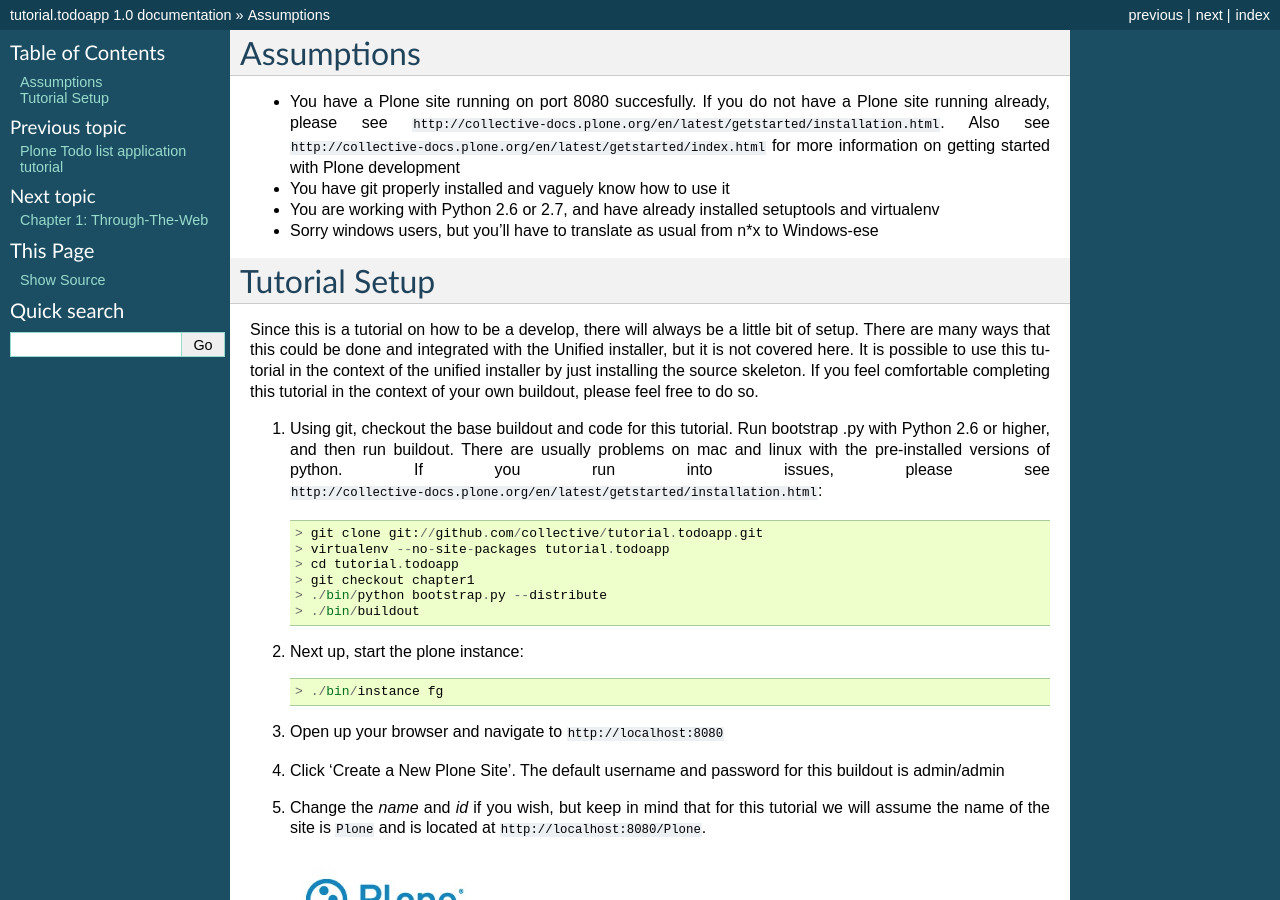
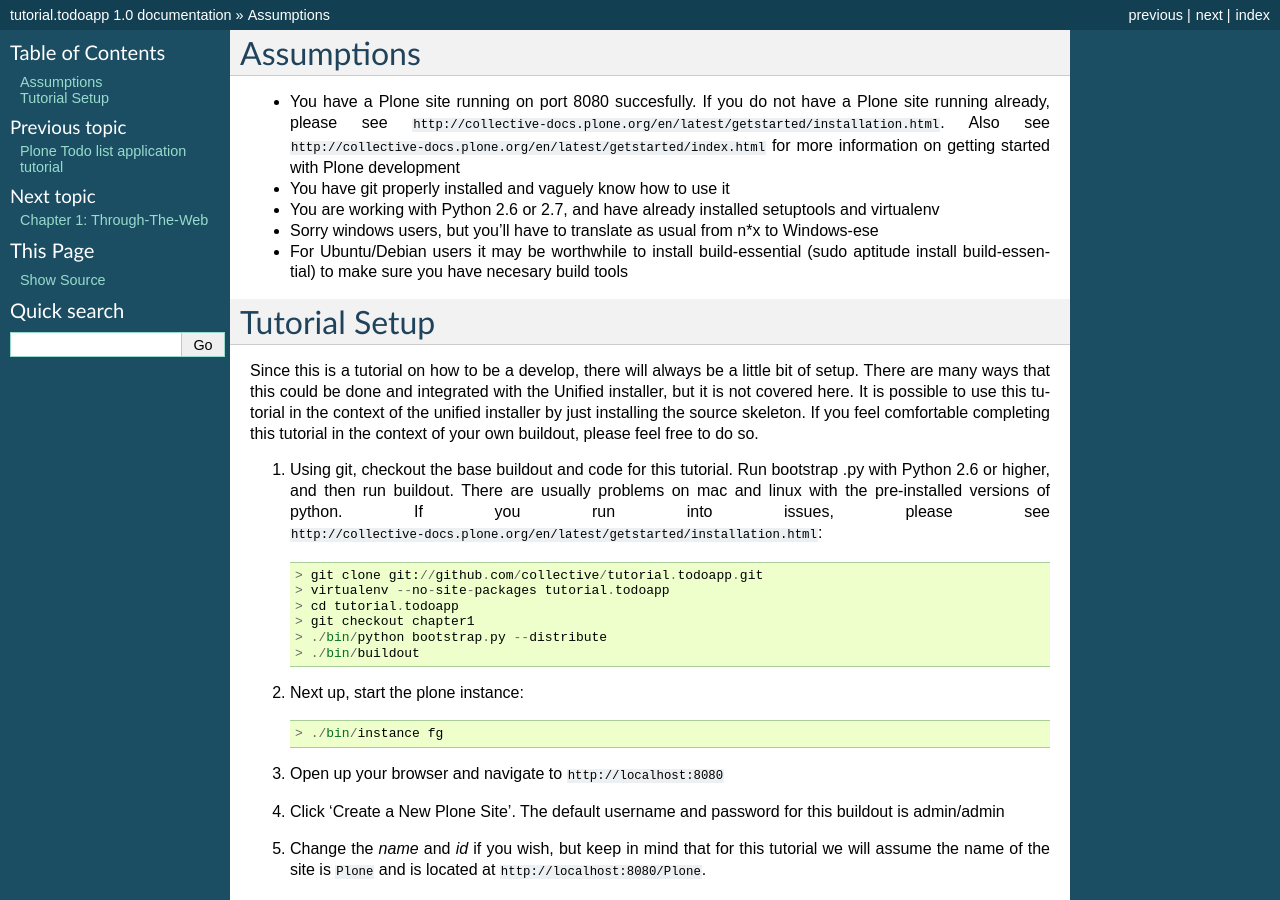
Before and after one commit to collective/tutorial.todoapp, a Sphinx documentation site: the page built from docs/chapter_0.rst, in a window 1280 px wide and 900 px high. Built offline with Sphinx 7.4.7, drawn with Linux system fonts in a browser that asks for light colours.

Commit message:
Update docs/chapter_0.rst
added item to assumptions - install build-essentials

```diff
--- a/docs/chapter_0.rst
+++ b/docs/chapter_0.rst
@@ -16,6 +16,7 @@
 * You have git  properly installed and vaguely know how to use it
 * You are working with Python 2.6 or 2.7, and have already installed setuptools and virtualenv
 * Sorry windows users, but you'll have to translate as usual from n*x to Windows-ese
+* For Ubuntu/Debian users it may be worthwhile to install build-essential (sudo aptitude install build-essential) to make sure you have necesary build tools
 
 ==============
 Tutorial Setup
```
